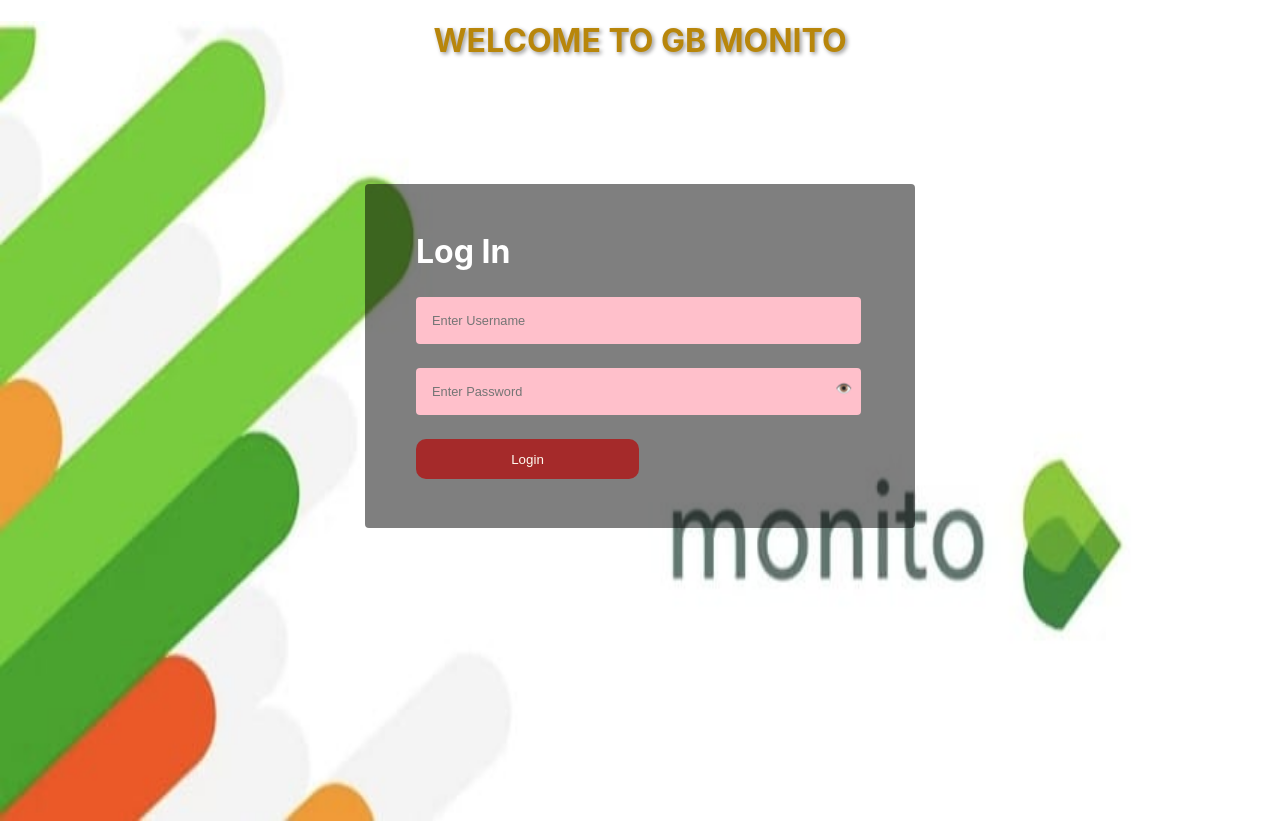
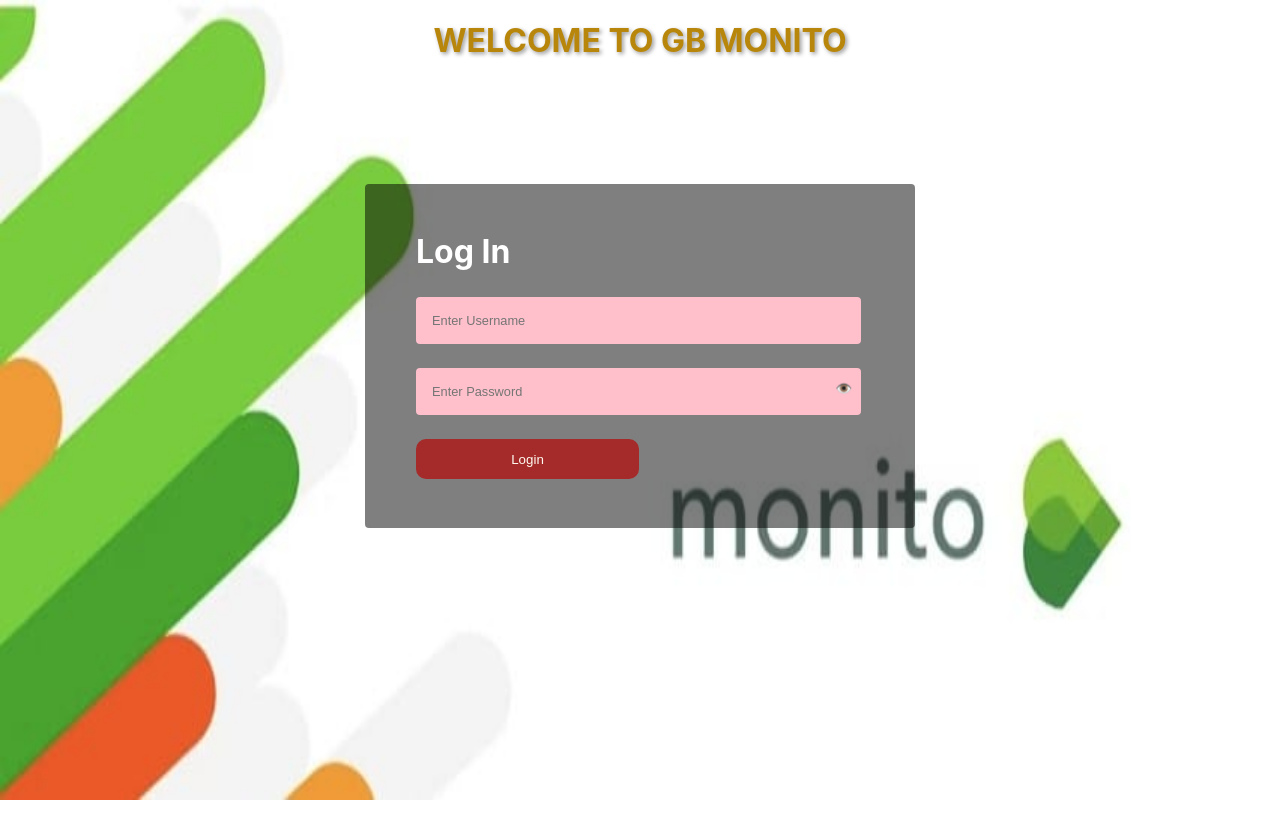
Before and after one commit to kunalsinghgaya/kunal-github, a React (Create React App) app: page / in a window 1280 px wide. After the commit the page ends 800 px from the top, so only its background shows below. Built offline with nearby package versions, Linux system fonts and the light colour scheme.

Commit message:
overflow hidden

```diff
--- a/src/App.css
+++ b/src/App.css
@@ -1,4 +1,5 @@
 .App {
+  overflow-y: hidden;
   /* text-align: center; */
   background-repeat: no-repeat;
   background-image: url("./logo.jpg");
```
